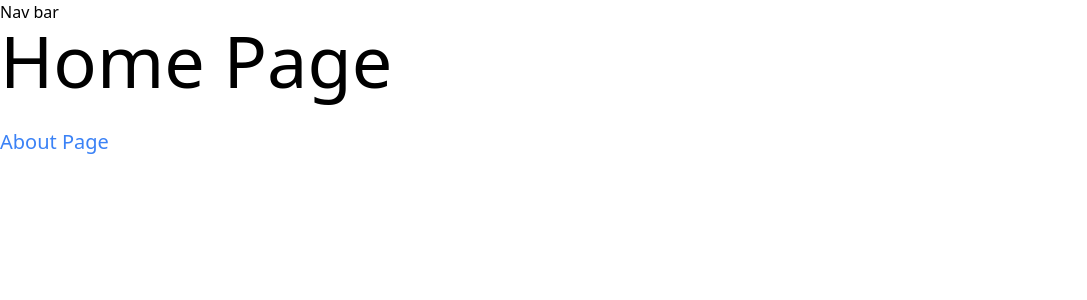
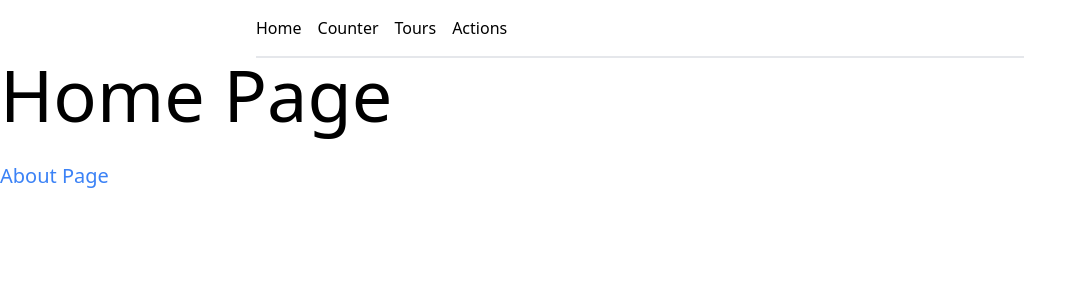
Before and after one commit to YuejiaoShi/nextjs-tutorial, a Next.js app: page / in a window 1280 px wide. Shown: the top 300 px of the page, without its empty margins (0-1087 px from the left). Built offline with nearby package versions, Linux system fonts and the light colour scheme.

Commit message:
create Navbar compo containing different page navigation

```diff
--- a/app/layout.tsx
+++ b/app/layout.tsx
@@ -1,3 +1,4 @@
+import Navbar from "@/components/Navbar";
 import "./globals.css";
 
 export default function RootLayout({
@@ -8,7 +9,7 @@ export default function RootLayout({
   return (
     <html lang="en">
       <body>
-        <nav>Nav bar</nav>
+        <Navbar />
         {children}
       </body>
     </html>
--- /dev/null
+++ b/components/Navbar.tsx
@@ -0,0 +1,13 @@
+import Link from "next/link";
+import React from "react";
+
+export default function Navbar() {
+  return (
+    <nav className="max-w-3xl mx-auto py-4 flex gap-x-4 border-b-2">
+      <Link href="/">Home</Link>
+      <Link href="/counter">Counter</Link>
+      <Link href="/tours">Tours</Link>
+      <Link href="/actions">Actions</Link>
+    </nav>
+  );
+}
```
